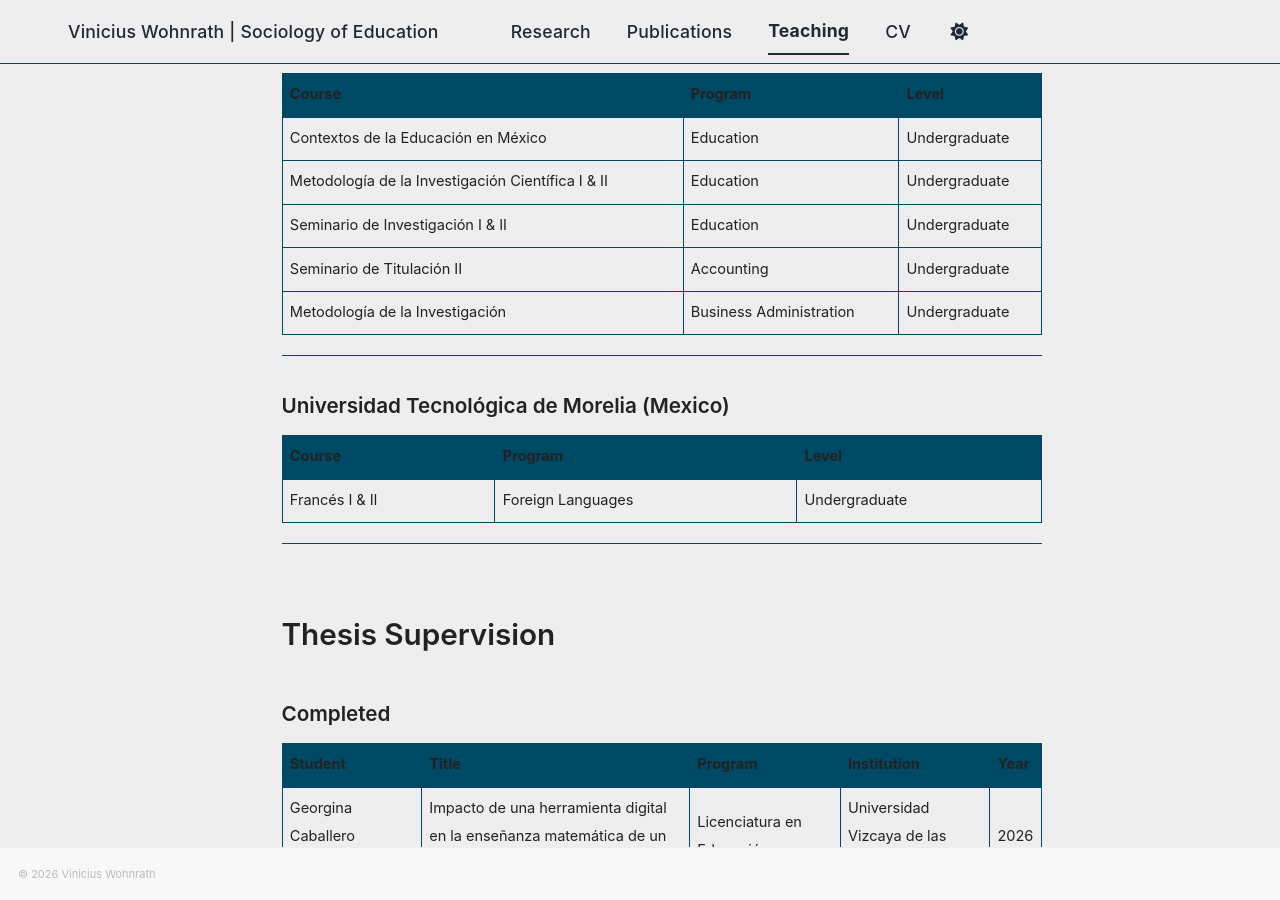
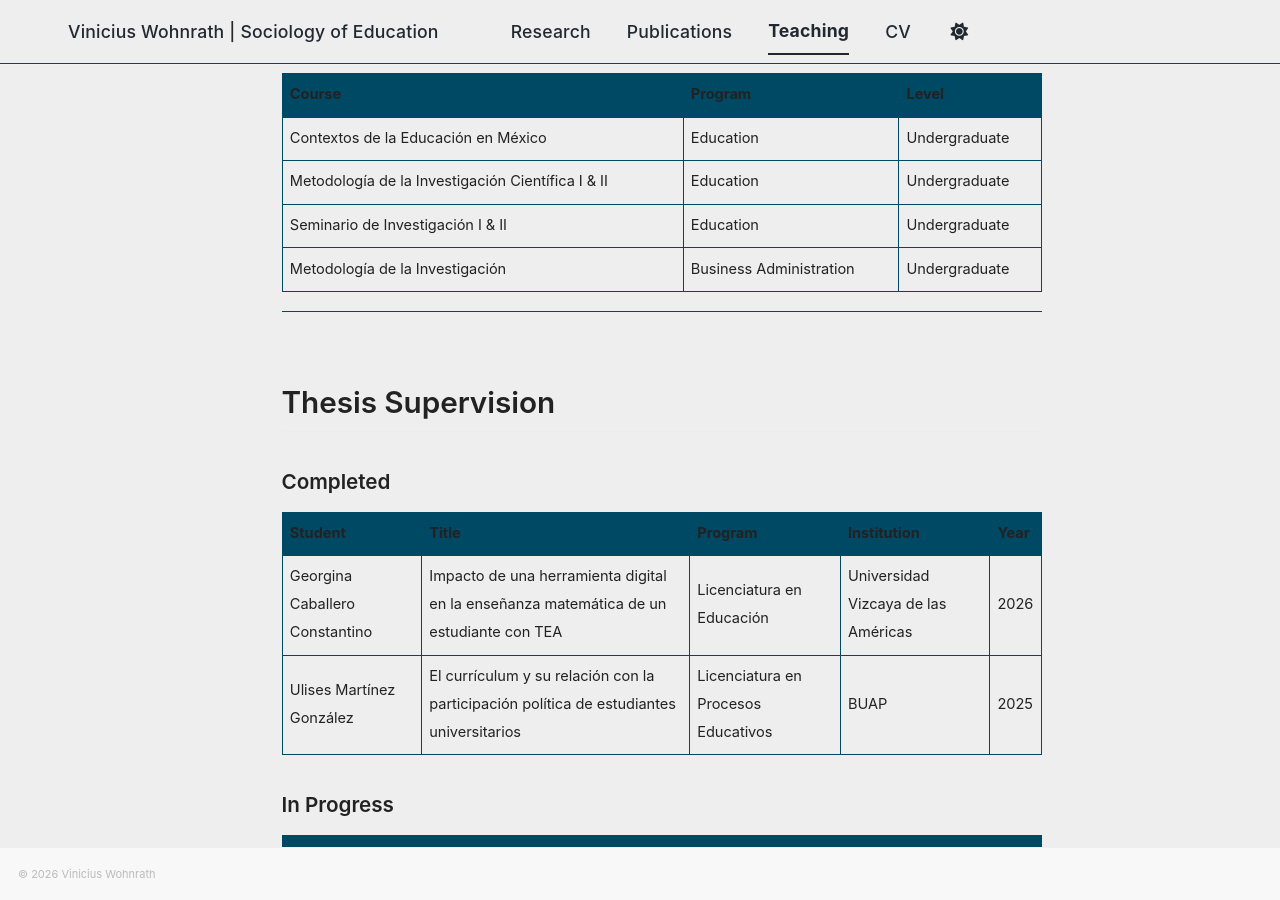
Before and after one commit to viniciuswohnrath/viniciuswohnrath.github.io, a Jekyll site: the page built from _pages/teaching.md, in a window 1280 px wide and 900 px high, scrolled down 694 px. Built offline with Jekyll 4.4.1, drawn with Linux system fonts in a browser that asks for light colours; a script bundle is joined from its source files by our own code; library files that are not in the unit come from our copies.

Commit message:
Update teaching.md

```diff
--- a/_pages/teaching.md
+++ b/_pages/teaching.md
@@ -26,16 +26,7 @@ classes: wide
 | Contextos de la Educación en México | Education | Undergraduate |
 | Metodología de la Investigación Científica I & II | Education | Undergraduate |
 | Seminario de Investigación I & II | Education | Undergraduate |
-| Seminario de Titulación II | Accounting | Undergraduate |
 | Metodología de la Investigación | Business Administration | Undergraduate |
-
----
-
-### Universidad Tecnológica de Morelia (Mexico)
-
-| Course | Program | Level |
-|---|---|---|
-| Francés I & II | Foreign Languages | Undergraduate |
 
 ---
 
```
